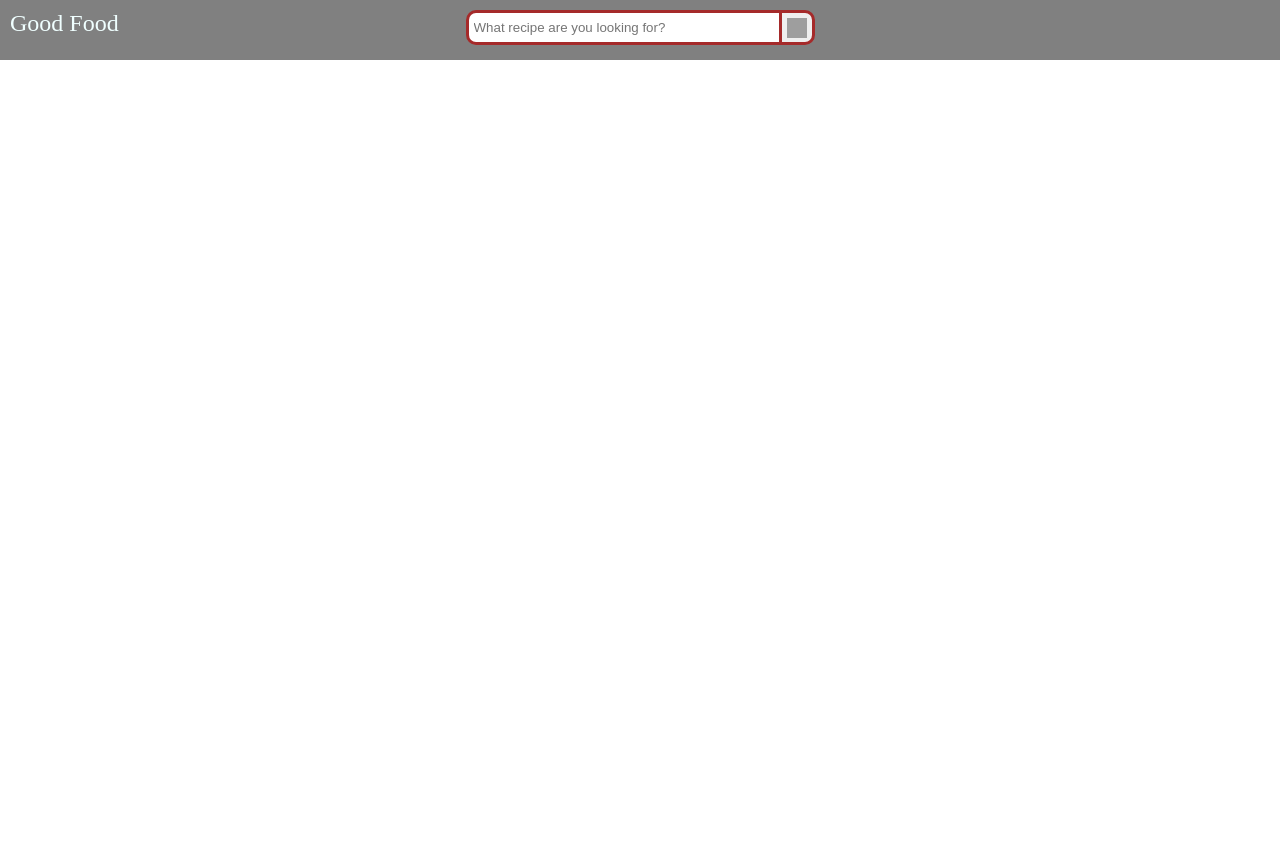
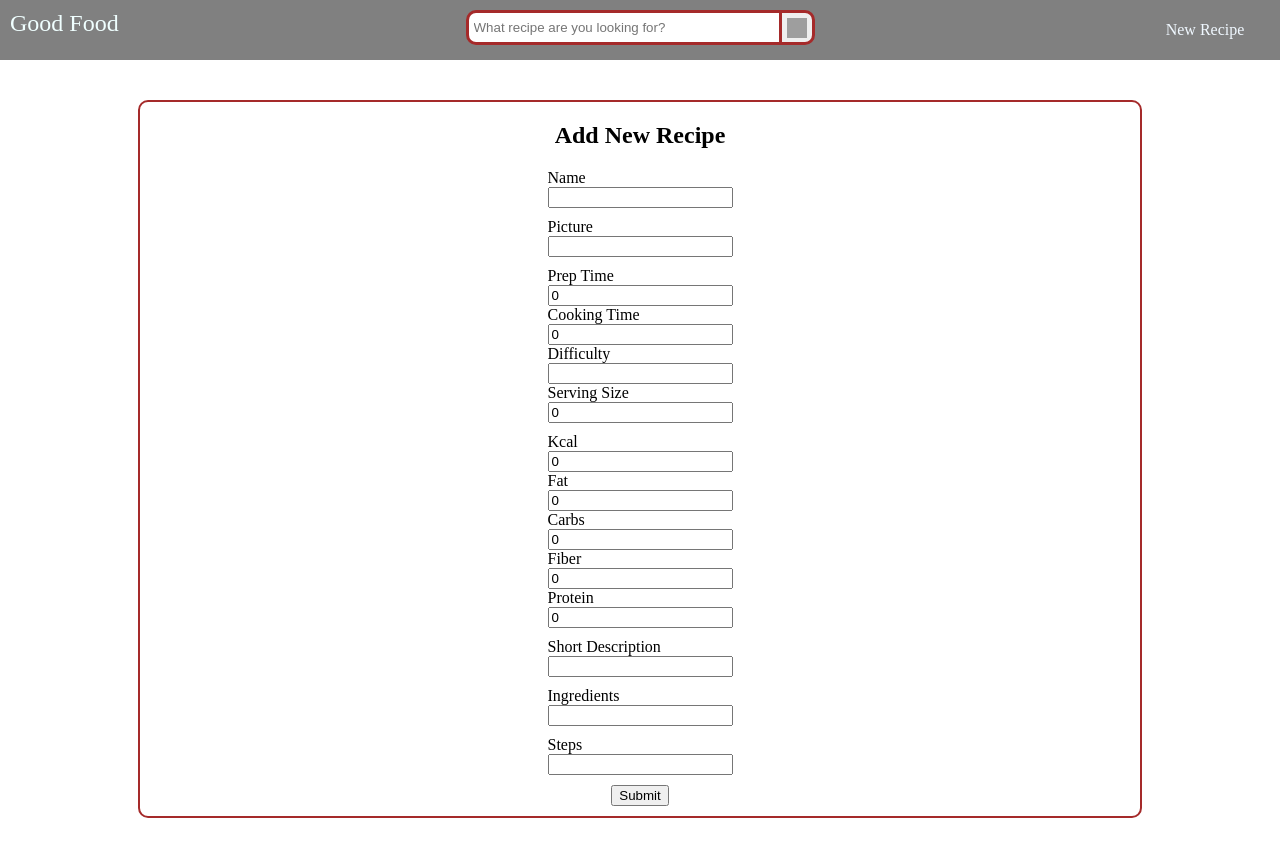
Before and after one commit to CsalaPeter/recipe-website, an Angular app in the folder client/: page /new-recipe in a window 1280 px wide. Before the commit this address led to /. Before the commit the page ends 800 px from the top, so only its background shows below. Built offline with nearby package versions, Linux system fonts and the light colour scheme; grey boxes are pictures that could not be loaded.

Commit message:
Add new recipe component and functionality

```diff
--- a/client/src/app/app.routes.ts
+++ b/client/src/app/app.routes.ts
@@ -2,9 +2,11 @@ import { Routes } from '@angular/router';
 import { HomeComponent } from './home/home.component';
 import { RecipeComponent } from './view/recipe/recipe.component';
 import { SearchViewComponent } from './view/search-view/search-view.component';
+import { NewRecipeComponent } from './view/new-recipe/new-recipe.component';
 
 export const routes: Routes = [
   { path: '', component: HomeComponent },
   { path: 'recipe/:id', component: RecipeComponent },
   { path: 'search/:value', component: SearchViewComponent },
+  { path: 'new-recipe', component: NewRecipeComponent },
 ];
--- a/client/src/app/app.service.ts
+++ b/client/src/app/app.service.ts
@@ -21,6 +21,10 @@ export class AppService {
   get(id: any): Observable<IRecipe[]> {
     return this.http.get<IRecipe[]>('/api/recipe/' + id);
   }
+
+  newRecipe(recipe: INewRecipe): Observable<{}> {
+    return this.http.post('/api/newRecipe', recipe);
+  }
 }
 
 export interface IRecipe {
@@ -40,3 +44,20 @@ export interface IRecipe {
   ingredients: string;
   steps: string;
 }
+
+export interface INewRecipe {
+  name: string;
+  img: string;
+  prep: number;
+  cook: number;
+  diff: string;
+  serv: string;
+  shortDesc: string;
+  kcal: number;
+  fat: number;
+  carbs: number;
+  fiber: number;
+  protein: number;
+  ingredients: string;
+  steps: string;
+}
--- a/client/src/app/components/navbar/navbar.component.css
+++ b/client/src/app/components/navbar/navbar.component.css
@@ -78,4 +78,28 @@
   .autosuggest-item:hover {
     cursor: pointer;
   }
+
+  .nav-buttons {
+    list-style-type: none;
+    display: flex;
+    height: 60px;
+    justify-content: end;
+    align-items: center;
+    margin: 0 20px 0 0;
+  }
+
+  .nav-buttons li:hover {
+    cursor: pointer;
+    background-color: gainsboro;
+    color: black;
+  }
+
+  .nav-buttons li {
+    width: 110px;
+    height: 60px;
+    display: flex;
+    align-items: center;
+    justify-content: center;
+    color: aliceblue;
+  }
 }
--- a/client/src/app/components/navbar/navbar.component.html
+++ b/client/src/app/components/navbar/navbar.component.html
@@ -23,7 +23,7 @@
     </div>
     <ul
       [ngClass]="
-        search.value.length < 2
+        search.value.length <= 3
           ? 'autosuggest-results-hide'
           : 'autosuggest-results'
       "
@@ -35,4 +35,7 @@
       }
     </ul>
   </div>
+  <ul class="nav-buttons">
+    <li [routerLink]="['/new-recipe']">New Recipe</li>
+  </ul>
 </nav>
--- a/client/src/app/components/navbar/navbar.component.ts
+++ b/client/src/app/components/navbar/navbar.component.ts
@@ -19,8 +19,8 @@ export class NavbarComponent {
   constructor(private router: Router, private appService: AppService) {
     this.seachSubject
       .pipe(
+        filter((search) => search.length > 2),
         debounceTime(500),
-        filter((search) => search.length > 2),
         switchMap((search) => this.appService.search(search))
       )
       .subscribe((data) => (this.searchRes = data));
--- /dev/null
+++ b/client/src/app/view/new-recipe/new-recipe.component.css
@@ -0,0 +1,20 @@
+.new-recipe {
+  margin: 40px auto;
+  width: 1000px;
+  border: 2px solid brown;
+  border-radius: 10px;
+}
+
+header {
+  text-align: center;
+}
+
+label {
+  display: block;
+}
+
+div {
+  display: grid;
+  justify-content: center;
+  margin-block: 10px;
+}
--- /dev/null
+++ b/client/src/app/view/new-recipe/new-recipe.component.html
@@ -0,0 +1,57 @@
+<form class="new-recipe" [formGroup]="recipeForm" (ngSubmit)="onSubmit()">
+  <header><h2>Add New Recipe</h2></header>
+  <section>
+    <div>
+      <label for="recipe-name">Name</label>
+      <input type="text" name="recipe-name" formControlName="recipeName" />
+    </div>
+    <div>
+      <label for="recipe-img">Picture</label>
+      <input type="text" name="recipe-img" formControlName="recipeImg" />
+    </div>
+    <div>
+      <label for="recipe-prep">Prep Time</label>
+      <input type="number" name="recipe-prep" formControlName="recipePrep" />
+      <label for="recipe-cook">Cooking Time</label>
+      <input type="number" name="recipe-cook" formControlName="recipeCook" />
+      <label for="recipe-diff">Difficulty</label>
+      <input type="text" name="recipe-diff" formControlName="recipeDiff" />
+      <label for="recipe-serv">Serving Size</label>
+      <input type="number" name="recipe-serv" formControlName="recipeServ" />
+    </div>
+
+    <div>
+      <label for="recipe-kcal">Kcal</label>
+      <input type="number" name="recipe-kcal" formControlName="recipeKcal" />
+      <label for="recipe-fat">Fat</label>
+      <input type="number" name="recipe-fat" formControlName="recipeFat" />
+      <label for="recipe-carbs">Carbs</label>
+      <input type="number" name="recipe-carbs" formControlName="recipeCarbs" />
+      <label for="recipe-fiber">Fiber</label>
+      <input type="number" name="recipe-fiber" formControlName="recipeFiber" />
+      <label for="recipe-protein">Protein</label>
+      <input
+        type="number"
+        name="recipe-protein"
+        formControlName="recipeProtein"
+      />
+    </div>
+
+    <div>
+      <label for="recipe-desc">Short Description</label>
+      <input type="text" name="recipe-desc" formControlName="recipeDesc" />
+    </div>
+
+    <div>
+      <label for="recipe-ing">Ingredients</label>
+      <input type="text" name="recipe-ing" formControlName="recipeIng" />
+    </div>
+    <div>
+      <label for="recipe-steps">Steps</label>
+      <input type="text" name="recipe-steps" formControlName="recipeSteps" />
+    </div>
+  </section>
+  <div>
+    <button type="submit">Submit</button>
+  </div>
+</form>
--- /dev/null
+++ b/client/src/app/view/new-recipe/new-recipe.component.ts
@@ -0,0 +1,53 @@
+import { Component } from '@angular/core';
+import { ReactiveFormsModule, FormControl, FormGroup } from '@angular/forms';
+import { AppService, INewRecipe } from '../../app.service';
+
+@Component({
+  selector: 'app-new-recipe',
+  standalone: true,
+  imports: [ReactiveFormsModule],
+  templateUrl: './new-recipe.component.html',
+  styleUrl: './new-recipe.component.css',
+})
+export class NewRecipeComponent {
+  constructor(private appService: AppService) {}
+
+  recipeForm = new FormGroup({
+    recipeName: new FormControl(''),
+    recipeImg: new FormControl(''),
+    recipePrep: new FormControl(0),
+    recipeCook: new FormControl(0),
+    recipeDiff: new FormControl(''),
+    recipeServ: new FormControl(0),
+    recipeDesc: new FormControl(''),
+    recipeKcal: new FormControl(0),
+    recipeFat: new FormControl(0),
+    recipeCarbs: new FormControl(0),
+    recipeFiber: new FormControl(0),
+    recipeProtein: new FormControl(0),
+    recipeIng: new FormControl(''),
+    recipeSteps: new FormControl(''),
+  });
+
+  onSubmit() {
+    const newRecipe: INewRecipe = {
+      name: this.recipeForm.get(['recipeName'])!.value,
+      img: this.recipeForm.get(['recipeImg'])!.value,
+      prep: this.recipeForm.get(['recipePrep'])!.value,
+      cook: this.recipeForm.get(['recipeCook'])!.value,
+      diff: this.recipeForm.get(['recipeDiff'])!.value,
+      serv: this.recipeForm.get(['recipeServ'])!.value,
+      shortDesc: this.recipeForm.get(['recipeDesc'])!.value,
+      kcal: this.recipeForm.get(['recipeKcal'])!.value,
+      fat: this.recipeForm.get(['recipeFat'])!.value,
+      carbs: this.recipeForm.get(['recipeCarbs'])!.value,
+      fiber: this.recipeForm.get(['recipeFiber'])!.value,
+      protein: this.recipeForm.get(['recipeProtein'])!.value,
+      ingredients: this.recipeForm.get(['recipeIng'])!.value,
+      steps: this.recipeForm.get(['recipeSteps'])!.value,
+    };
+
+    this.appService.newRecipe(newRecipe).subscribe();
+    console.log(newRecipe);
+  }
+}
```
Also changed, not shown: 1 other file (tests, documents, lock files or other folders).
